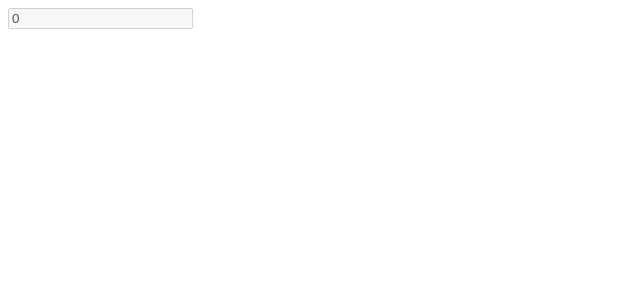
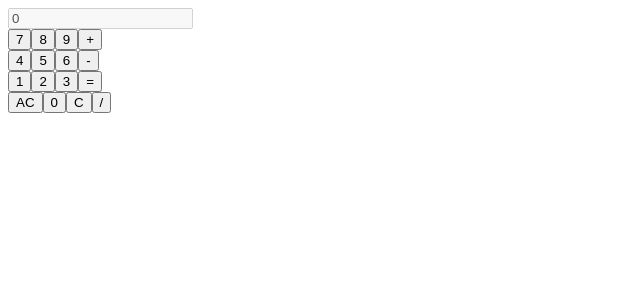
Before and after one commit to lucas-militao/Calculator_web, a React app: page / in a window 1280 px wide. Shown: the top 300 px of the page, without its empty margins (0-640 px from the left). Built offline with nearby package versions, Linux system fonts and the light colour scheme.

Commit message:
added pad containing buttons

```diff
--- a/src/App.js
+++ b/src/App.js
@@ -8,6 +8,31 @@
     <>
       <div id="calculator">
         <input type="number" value={result} disabled="disabled"/>
+
+        <div id="line1">
+          <button>7</button>
+          <button>8</button>
+          <button>9</button>
+          <button>+</button>
+        </div>
+        <div id="line2">
+          <button>4</button>
+          <button>5</button>
+          <button>6</button>
+          <button>-</button>
+        </div>
+        <div id="line3">
+          <button>1</button>
+          <button>2</button>
+          <button>3</button>
+          <button>=</button>
+        </div>
+        <div id="line4">
+          <button>AC</button>
+          <button>0</button>
+          <button>C</button>
+          <button>/</button>
+        </div>
       </div>
     </>
   )
```
Also changed, not shown: 1 other file (tests, documents, lock files or other folders).
